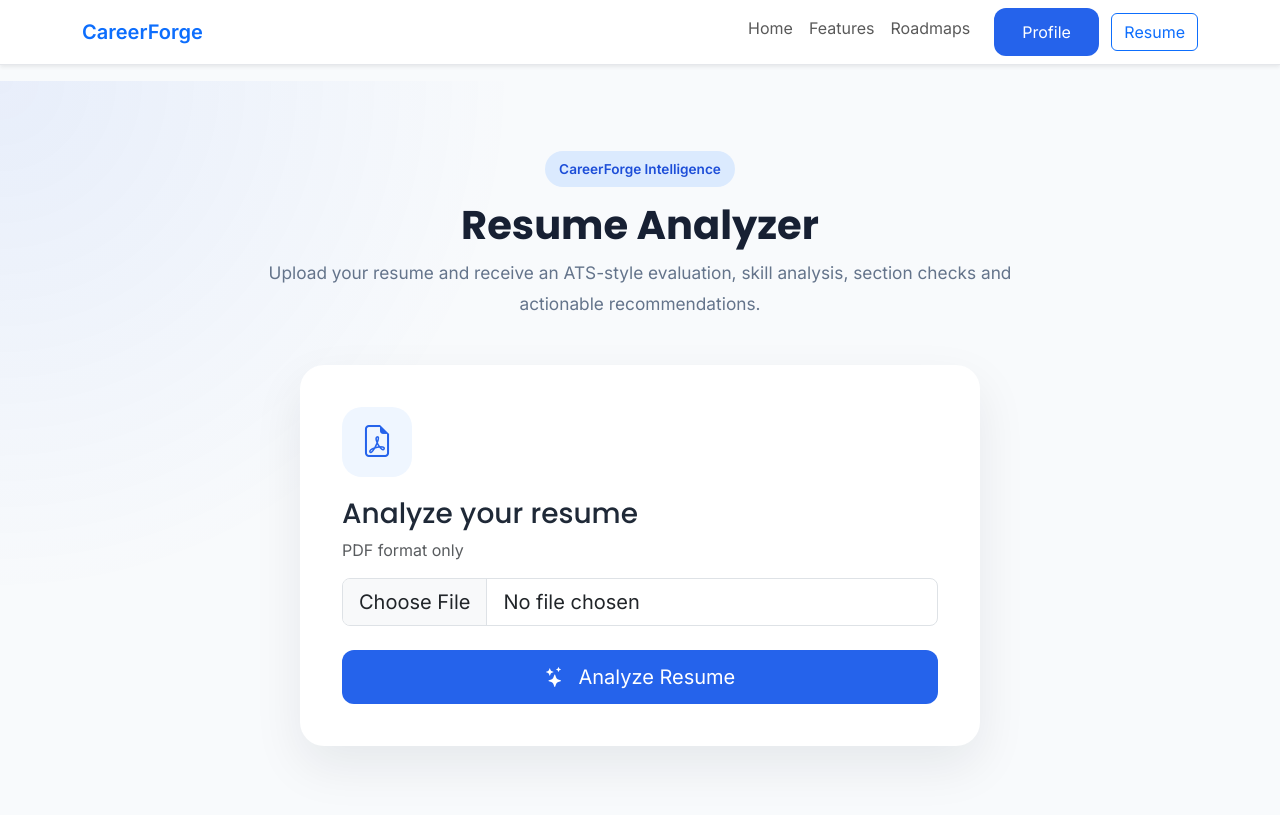
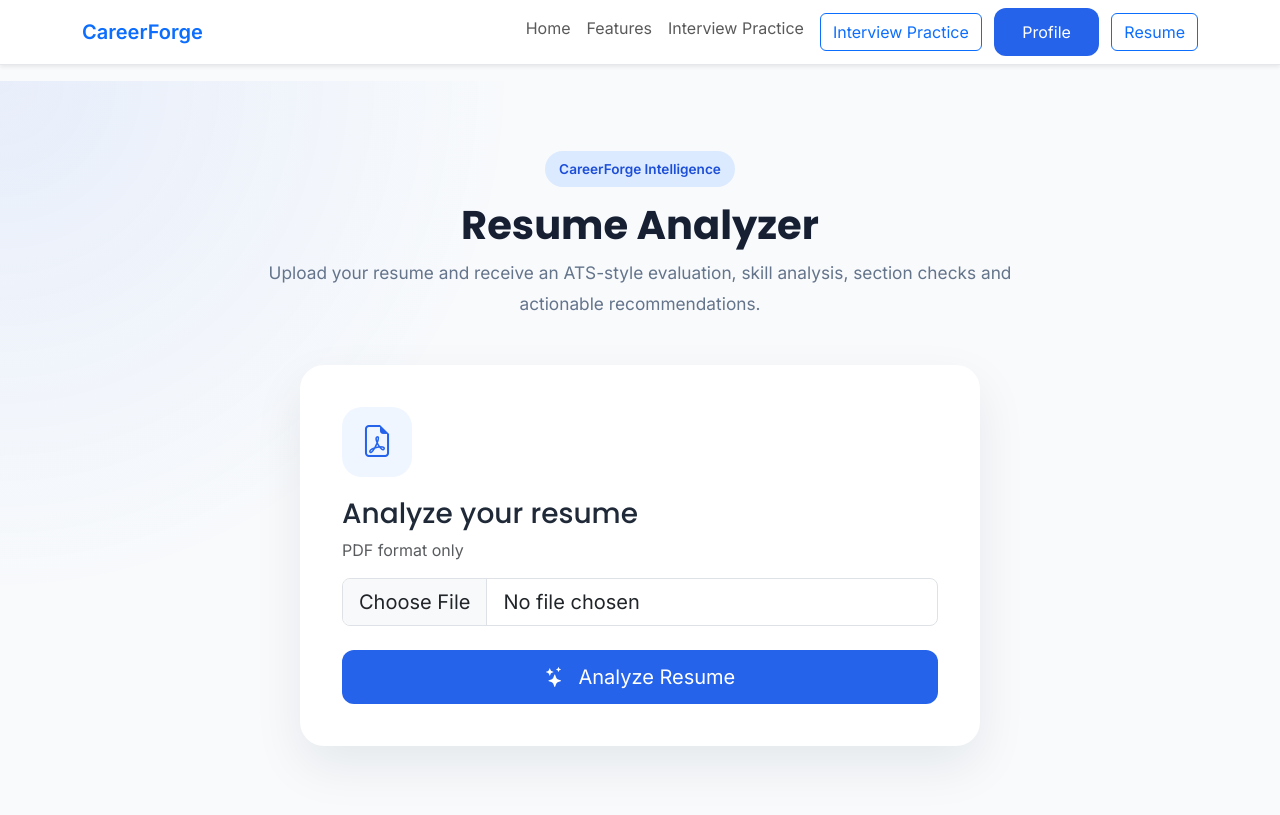
Before and after one commit to pamugreeshma/smart-placement-preparation-portal, a Flask app: page /analyzer/ in a window 1280 px wide. Shown: the top 815 px of the page. Run offline with Flask 3, Linux system fonts and the light colour scheme; the visitor is signed in with stand-in values (Sample User, id 1); data that the repository does not hold is empty.

Commit message:
Complete interview practice integration

```diff
--- /dev/null
+++ b/routes/interview.py
@@ -0,0 +1,303 @@
+import random
+from flask import (
+    Blueprint,
+    render_template,
+    request,
+    redirect,
+    url_for,
+    flash
+)
+from flask_login import login_required, current_user
+
+interview = Blueprint(
+    "interview",
+    __name__,
+    url_prefix="/interview"
+)
+
+# ---------------------------------------------------------
+# Static Question Pools (adapted from teammate implementation)
+# ---------------------------------------------------------
+hr_questions = [
+    "Tell me about yourself.",
+    "What are your strengths?",
+    "What are your weaknesses?",
+    "Why should we hire you?",
+    "Where do you see yourself in 5 years?"
+]
+
+technical_questions = [
+    "What is Python?",
+    "What is OOP?",
+    "What is a Function?",
+    "Difference between List and Tuple?",
+    "What is SQL?"
+]
+
+aptitude_questions = [
+    {
+        "question": "What is 25 + 15 ?",
+        "answer": "40"
+    },
+    {
+        "question": "What is 50% of 200 ?",
+        "answer": "100"
+    },
+    {
+        "question": "What is 12 × 8 ?",
+        "answer": "96"
+    }
+]
+
+python_questions = [
+    "What is Python?",
+    "What is OOP?",
+    "What is Inheritance?",
+    "What is Polymorphism?",
+    "What is Encapsulation?",
+    "What is Abstraction?",
+    "What is a Function?",
+    "What is a Lambda Function?",
+    "What is a List?",
+    "What is a Tuple?",
+    "What is a Dictionary?",
+    "What is a Set?",
+    "What is Exception Handling?",
+    "What is a Module?",
+    "What is a Package?",
+    "What is Flask?",
+    "What is Django?",
+    "What is an API?",
+    "What is JSON?",
+    "What is SQL?",
+    "What is a Loop?",
+    "What is a Class?",
+    "What is an Object?",
+    "What is Method Overriding?",
+    "What is Method Overloading?"
+]
+
+testing_questions = [
+    "What is Software Testing?",
+    "What is SDLC?",
+    "What is STLC?",
+    "What is a Test Case?",
+    "What is a Test Scenario?",
+    "What is Regression Testing?",
+    "What is Retesting?",
+    "What is Smoke Testing?",
+    "What is Sanity Testing?",
+    "What is Black Box Testing?",
+    "What is White Box Testing?",
+    "What is Functional Testing?",
+    "What is Non-Functional Testing?",
+    "What is UAT (User Acceptance Testing)?",
+    "What is Bug Life Cycle?",
+    "What is Severity and Priority?",
+    "What is Selenium?",
+    "What is Automation Testing?",
+    "What is Manual Testing?",
+    "What is Integration Testing?",
+    "What is System Testing?",
+    "What is Alpha Testing?",
+    "What is Beta Testing?",
+    "What is Test Plan?",
+    "What is Test Strategy?"
+]
+
+data_analyst_questions = [
+    "What is Data Analysis?",
+    "What is SQL?",
+    "What is a Primary Key?",
+    "What is a Foreign Key?",
+    "What is a JOIN in SQL?",
+    "What are the types of JOINs?",
+    "What is GROUP BY in SQL?",
+    "What is a Database?",
+    "What is Data Cleaning?",
+    "What is Data Visualization?",
+    "What is Power BI?",
+    "What is Tableau?",
+    "What is Microsoft Excel?",
+    "What is a Pivot Table?",
+    "What is a Dashboard?",
+    "What is ETL?",
+    "What is Data Warehousing?",
+    "What is KPI?",
+    "What is Data Mining?",
+    "What is a Bar Chart?",
+    "What is a Pie Chart?",
+    "What is a Scatter Plot?",
+    "What is Python used for in Data Analysis?",
+    "What is Pandas?",
+    "What is NumPy?"
+]
+
+
+# ---------------------------------------------------------
+# Blueprint Routes
+# ---------------------------------------------------------
+
+@interview.route("/")
+@login_required
+def index():
+    """Main Interview Practice Portal hub."""
+    username = current_user.full_name if (current_user and current_user.is_authenticated) else "Student"
+    return render_template(
+        "interview/index.html",
+        username=username
+    )
+
+
+@interview.route("/categories", methods=["POST"])
+@login_required
+def categories():
+    """Handle category selection / username form submission."""
+    name = request.form.get("name", getattr(current_user, "full_name", "Student"))
+    return render_template(
+        "interview/index.html",
+        username=name
+    )
+
+
+@interview.route("/hr")
+@login_required
+def hr():
+    """HR Interview Practice Questions."""
+    return render_template(
+        "interview/question_list.html",
+        questions=hr_questions,
+        title="HR Interview Questions"
+    )
+
+
+@interview.route("/technical")
+@login_required
+def technical():
+    """Technical Interview Practice Questions."""
+    return render_template(
+        "interview/question_list.html",
+        questions=technical_questions,
+        title="Technical Interview Questions"
+    )
+
+
+@interview.route("/python")
+@login_required
+def python_developer():
+    """Python Developer Interview Questions."""
+    random_questions = random.sample(
+        python_questions,
+        min(5, len(python_questions))
+    )
+    return render_template(
+        "interview/question_list.html",
+        questions=random_questions,
+        title="Python Developer Interview"
+    )
+
+
+@interview.route("/tester")
+@login_required
+def tester():
+    """Software Tester Interview Questions."""
+    random_questions = random.sample(
+        testing_questions,
+        min(5, len(testing_questions))
+    )
+    return render_template(
+        "interview/question_list.html",
+        questions=random_questions,
+        title="Software Tester Interview"
+    )
+
+
+@interview.route("/analyst")
+@login_required
+def analyst():
+    """Data Analyst Interview Questions."""
+    random_questions = random.sample(
+        data_analyst_questions,
+        min(5, len(data_analyst_questions))
+    )
+    return render_template(
+        "interview/question_list.html",
+        questions=random_questions,
+        title="Data Analyst Interview"
+    )
+
+
+@interview.route("/aptitude")
+@login_required
+def aptitude():
+    """Aptitude Test Questions."""
+    return render_template(
+        "interview/aptitude.html",
+        questions=aptitude_questions
+    )
+
+
+@interview.route("/aptitude_result", methods=["POST"])
+@login_required
+def aptitude_result():
+    """Evaluate Aptitude Test submission."""
+    correct_answers = ["40", "100", "96"]
+    results = []
+    score = 0
+
+    for i in range(1, 4):
+        user_answer = request.form.get(f"answer{i}", "").strip()
+        correct_answer = correct_answers[i - 1]
+        is_correct = (user_answer == correct_answer)
+
+        if is_correct:
+            score += 1
+
+        results.append({
+            "question_no": i,
+            "user_answer": user_answer,
+            "correct_answer": correct_answer,
+            "is_correct": is_correct
+        })
+
+    return render_template(
+        "interview/aptitude_result.html",
+        score=score,
+        results=results
+    )
+
+
+@interview.route("/result", methods=["POST"])
+@login_required
+def result():
+    """Evaluate Static Question submission."""
+    answers = request.form
+    total_answers = 0
+
+    for answer in answers.values():
+        if answer.strip() != "":
+            total_answers += 1
+
+    if total_answers >= 5:
+        feedback = "Outstanding performance! You attempted all questions."
+    elif total_answers >= 3:
+        feedback = "Good job! Continue practicing to improve confidence."
+    else:
+        feedback = "You need more interview practice. Try answering all questions."
+
+    return render_template(
+        "interview/result.html",
+        total_answers=total_answers,
+        feedback=feedback
+    )
+
+
+@interview.route("/ai/<role>/<level>")
+@login_required
+def ai_interview(role, level):
+    """Phase 2 AI Interview entry point stub."""
+    flash(
+        f"AI Interview Practice for {role.capitalize()} ({level.capitalize()}) will be enabled in Phase 2 with Gemini API integration.",
+        "info"
+    )
+    return redirect(url_for("interview.index"))
--- a/templates/components/navbar.html
+++ b/templates/components/navbar.html
@@ -34,7 +34,7 @@
 
                 <li class="nav-item">
 
-                    <a class="nav-link" href="#">Roadmaps</a>
+                    <a class="nav-link" href="{{ url_for('interview.index') }}">Interview Practice</a>
 
                 </li>
 
@@ -43,8 +43,13 @@
 
                     {% if current_user.is_authenticated %}
 
+                    <a href="{{ url_for('interview.index') }}"
+                       class="btn btn-outline-primary ms-2">
+                         Interview Practice
+                    </a>
+
                     <a href="{{ url_for('main.profile') }}"
-                       class="btn btn-primary ms-3">
+                       class="btn btn-primary ms-2">
                          Profile
                     </a>
 
```
